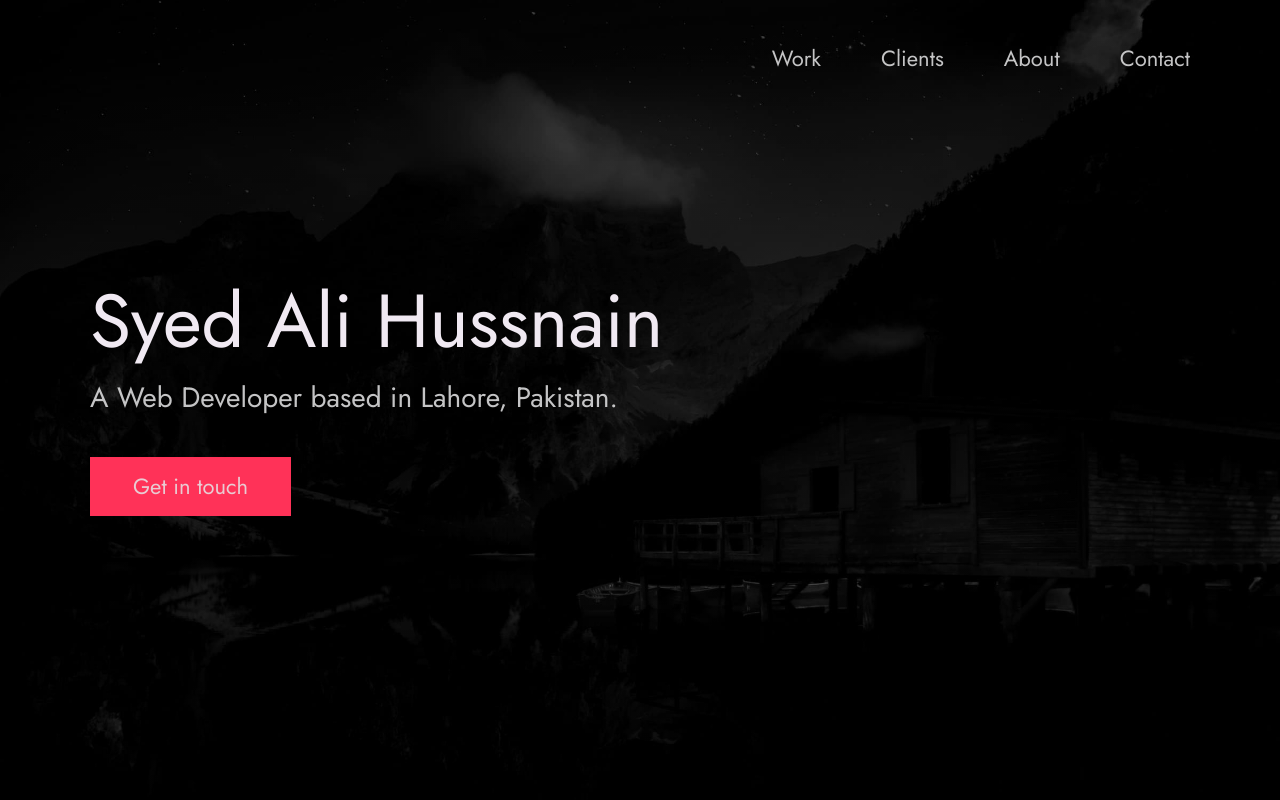
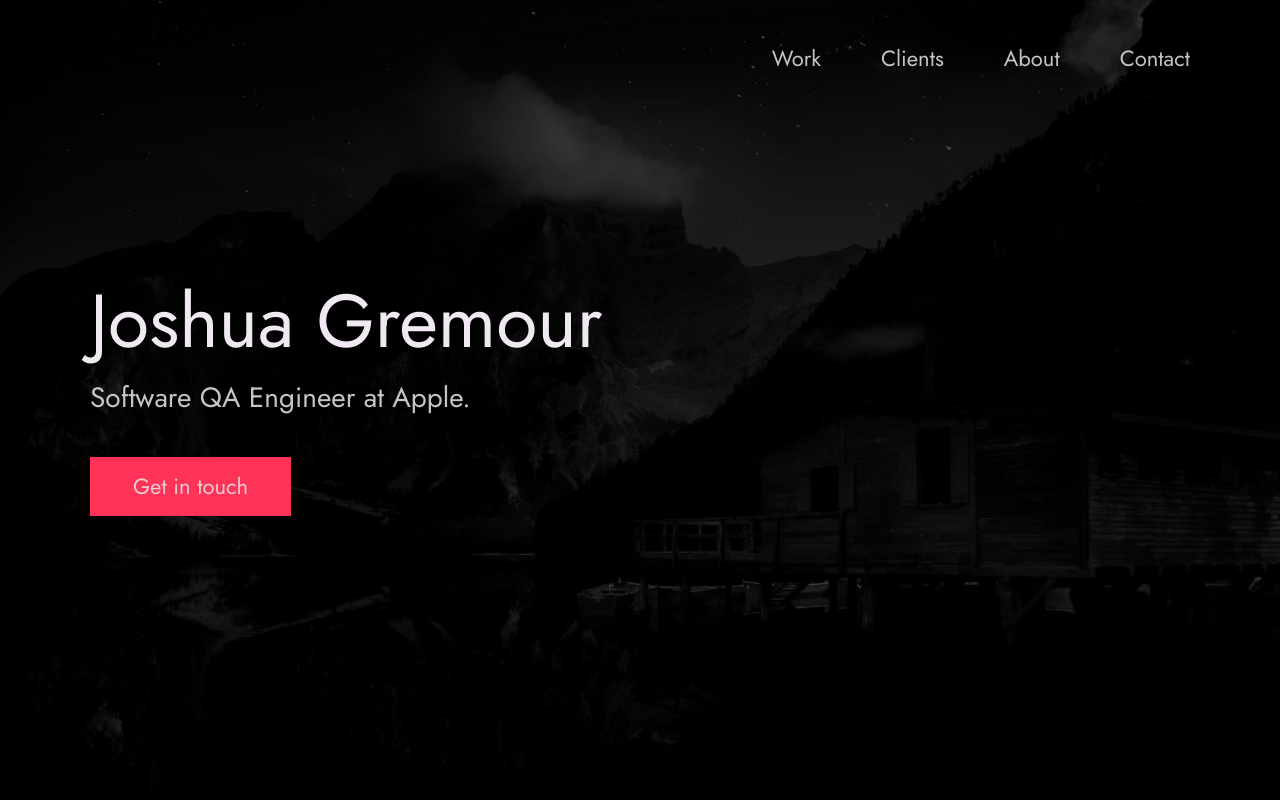
Before and after one commit to jngremour/jgremour_portfolio, a plain HTML site: page index.html in a window 1280 px wide. Shown: the top 800 px of the page. Drawn offline with Linux system fonts and the light colour scheme.

Commit message:
Update index.html

```diff
--- a/index.html
+++ b/index.html
@@ -1,4 +1,3 @@
-
 <!DOCTYPE html>
 <html lang="en">
 
@@ -41,10 +40,10 @@
       <div class="header__text">
         <h1 class="heading-primary">
           <!-- Replace the following name with your name -->
-          <span>Syed Ali Hussnain</span>
+          <span>Joshua Gremour</span>
         </h1>
         <!-- Put a small paragraph about yourself -->
-        <p>A Web Developer based in Lahore, Pakistan.</p>
+        <p>Software QA Engineer at Apple.</p>
         <a href="#contact" class="btn btn--pink">Get in touch</a>
       </div>
     </div>
```
